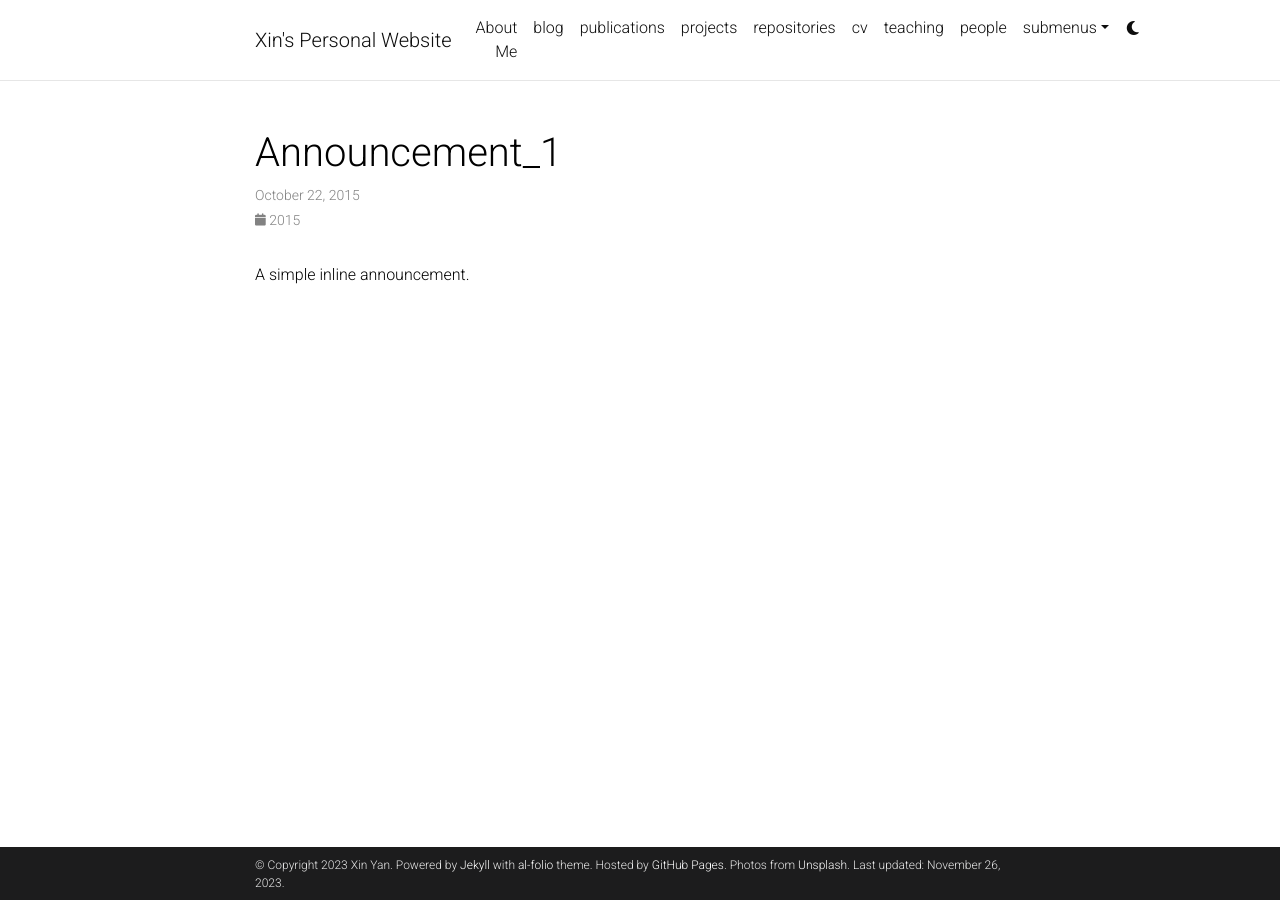
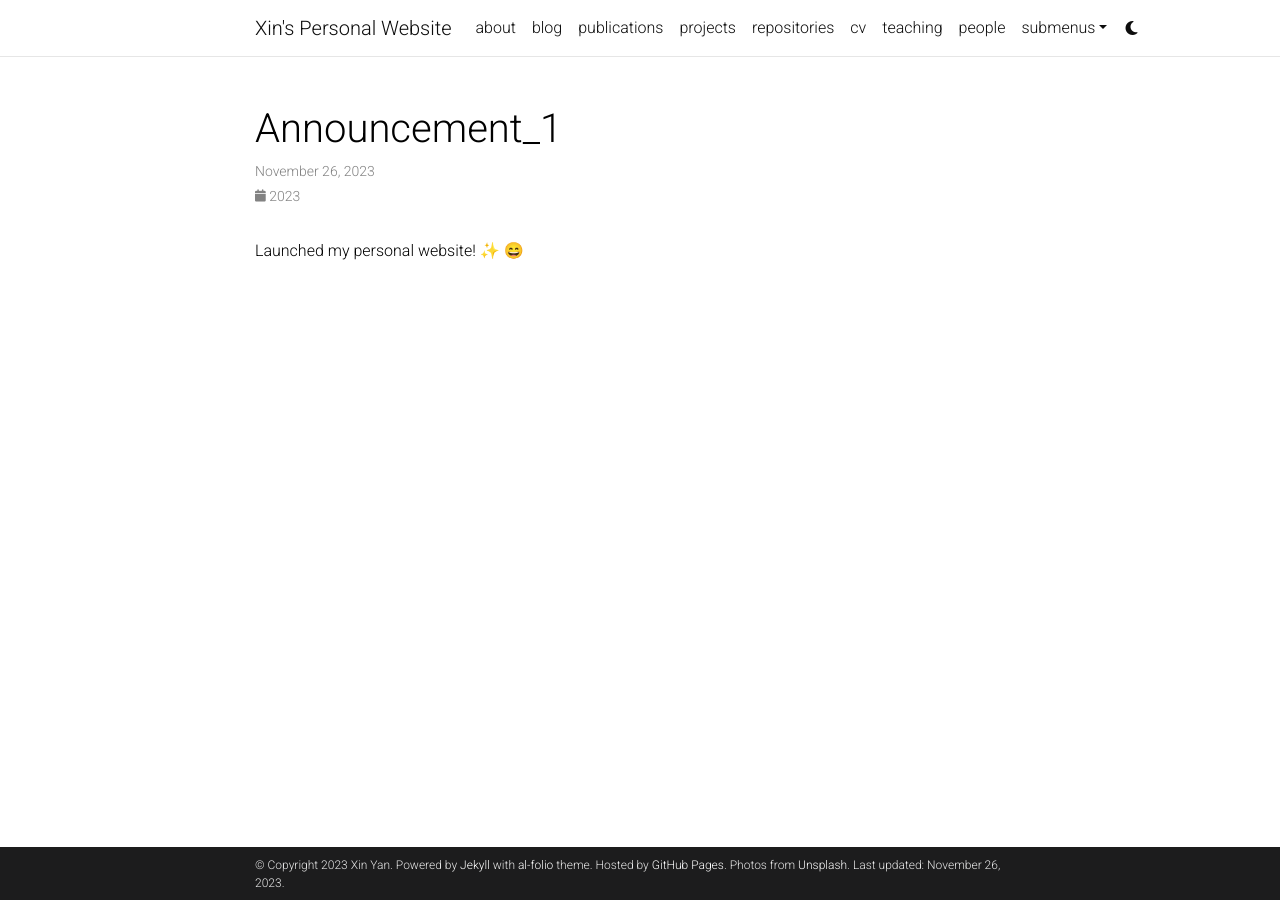
Before and after one commit to xinxinyanyan/xinxinyanyan.github.io, a Jekyll site: the page built from _news/announcement_1.md, in a window 1280 px wide. Built offline with Jekyll 4.4.1, drawn with Linux system fonts in a browser that asks for light colours; emoji names are drawn with the system emoji font; comment, search, counter and statistics services are not loaded; a style sheet for code colours, icons or effects is not loaded.

```diff
--- a/_news/announcement_1.md
+++ b/_news/announcement_1.md
@@ -1,8 +1,8 @@
 ---
 layout: post
-date: 2015-10-22 15:59:00-0400
+date: 2023-11-26 13:32:00-0400
 inline: true
 related_posts: false
 ---
 
-A simple inline announcement.
+Launched my personal website! :sparkles: :smile:
```
Also changed, not shown: _news/announcement_2.md (deleted, +0 -32 lines), _news/announcement_3.md (deleted, +0 -8 lines), _pages/about.md (+1 -1 lines).
